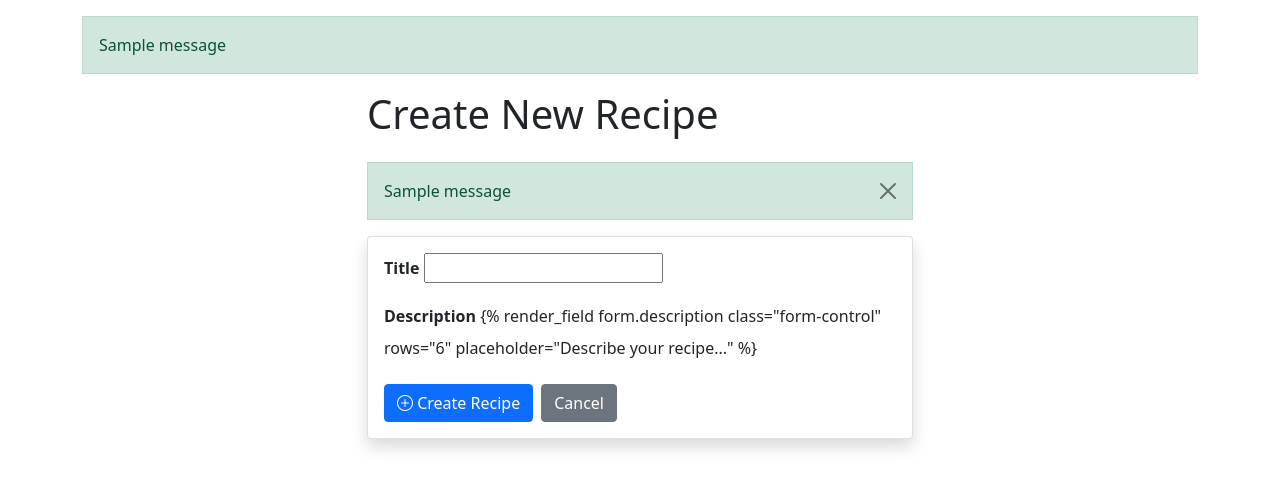
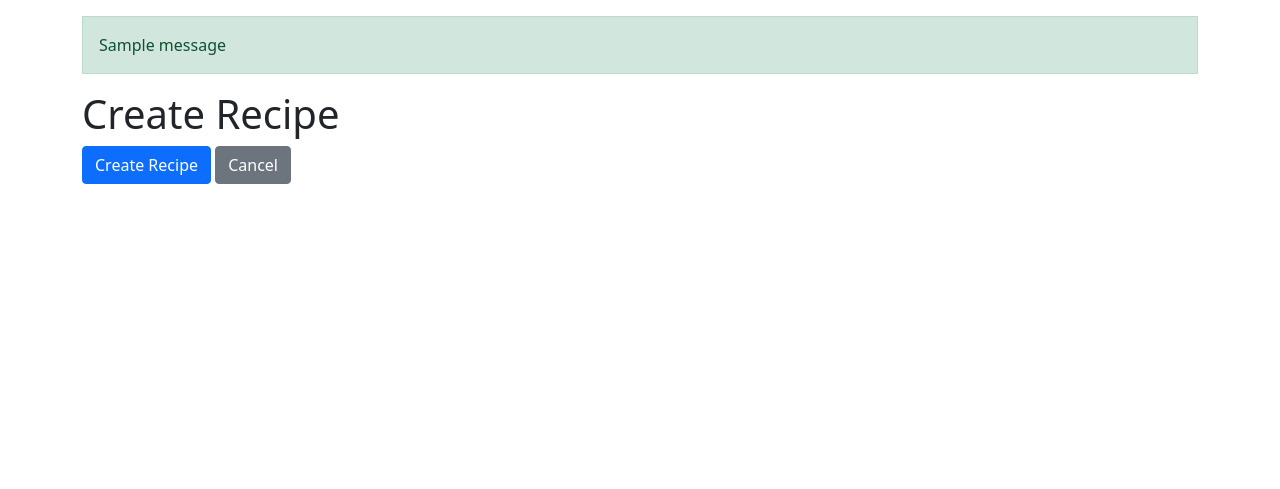
Before and after one commit to amemone/SEG-Small-Group-Project, a Django app: template recipes/templates/recipes/recipe_form.html in a window 1280 px wide. Shown: the part 56-545 px from the top of the page. Run offline with Django 5.2, Linux system fonts and the light colour scheme; the template is opened without the code that fills it, so the values that code supplies are empty, except form fields; tables that the repository leaves empty hold one stand-in row (values such as "Sample post"); one stand-in notice (Sample message) is shown; form fields are guessed from the names that the template uses; some libraries are stand-ins or nearby versions.

Commit message:
fixed recepie form creation mistake

```diff
--- a/recipes/templates/recipes/recipe_form.html
+++ b/recipes/templates/recipes/recipe_form.html
@@ -1,62 +1,17 @@
 {% extends 'base_content.html' %}
-{% load widget_tweaks %}
-
 {% block content %}
 <div class="container">
-    <div class="row justify-content-center">
-        <div class="col-md-8 col-lg-6">
-            <h1 class="mb-4">Create New Recipe</h1>
+    <div class="row">
+        <div class="col-12">
+            <h1>Create Recipe</h1>
 
-            {% if messages %}
-            {% for message in messages %}
-            <div class="alert alert-{{ message.tags }} alert-dismissible fade show" role="alert">
-                {{ message }}
-                <button type="button" class="btn-close" data-bs-dismiss="alert" aria-label="Close"></button>
-            </div>
-            {% endfor %}
-            {% endif %}
+            <form method="post" action="{% url 'recipe_create' %}">
+                {% csrf_token %}
+                {% include 'partials/bootstrap_form.html' with form=form %}
 
-            <div class="card shadow">
-                <div class="card-body">
-                    <form method="post">
-                        {% csrf_token %}
-
-                        <div class="mb-3">
-                            <label for="{{ form.title.id_for_label }}" class="form-label fw-bold">
-                                {{ form.title.label }}
-                            </label>
-                            {% render_field form.title class="form-control" placeholder="Enter recipe title" %}
-                            {% if form.title.errors %}
-                            <div class="text-danger small mt-1">
-                                {{ form.title.errors }}
-                            </div>
-                            {% endif %}
-                        </div>
-
-                        <div class="mb-4">
-                            <label for="{{ form.description.id_for_label }}" class="form-label fw-bold">
-                                {{ form.description.label }}
-                            </label>
-                            {% render_field form.description class="form-control" rows="6" placeholder="Describe your
-                            recipe..." %}
-                            {% if form.description.errors %}
-                            <div class="text-danger small mt-1">
-                                {{ form.description.errors }}
-                            </div>
-                            {% endif %}
-                        </div>
-
-                        <div class="d-flex gap-2">
-                            <button type="submit" class="btn btn-primary">
-                                <i class="bi bi-plus-circle"></i> Create Recipe
-                            </button>
-                            <a href="{% url 'feed' %}" class="btn btn-secondary">
-                                Cancel
-                            </a>
-                        </div>
-                    </form>
-                </div>
-            </div>
+                <input type="submit" value="Create Recipe" class="btn btn-primary">
+                <a href="{% url 'feed' %}" class="btn btn-secondary">Cancel</a>
+            </form>
         </div>
     </div>
 </div>
```
